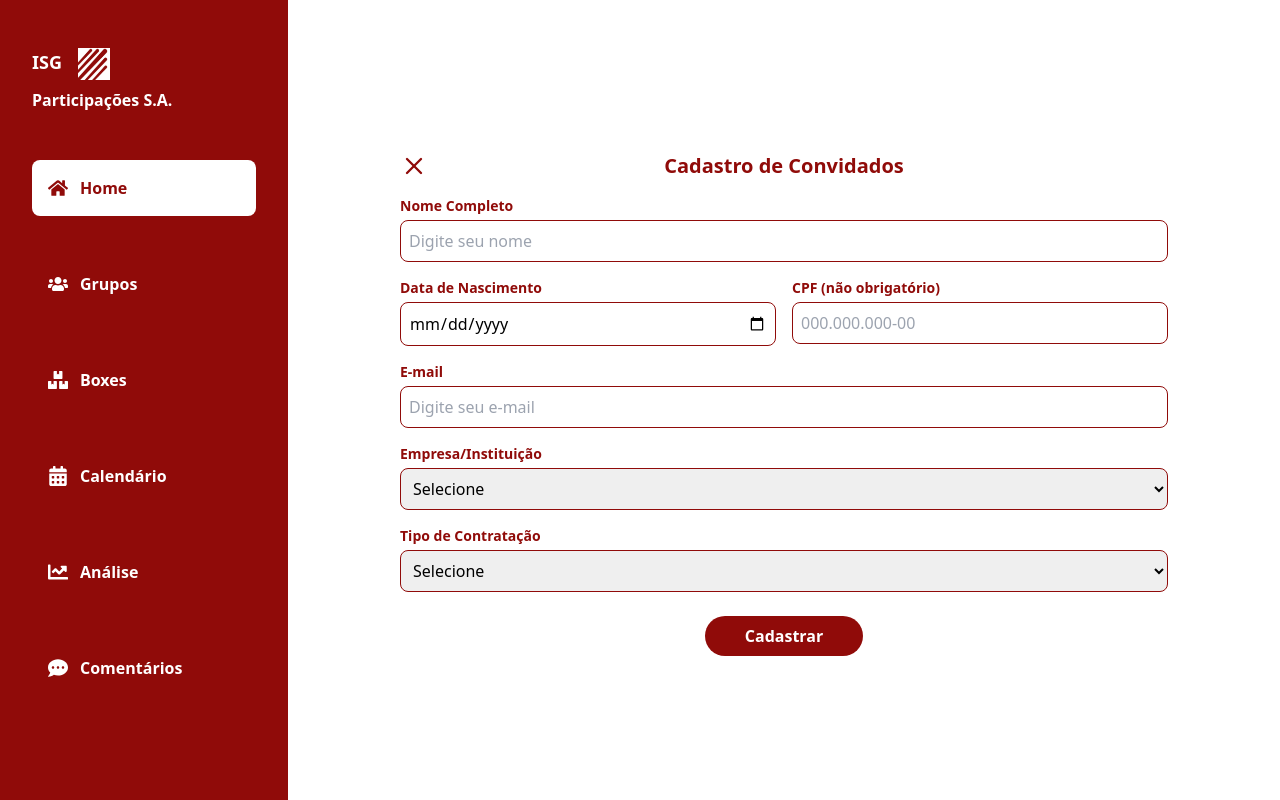
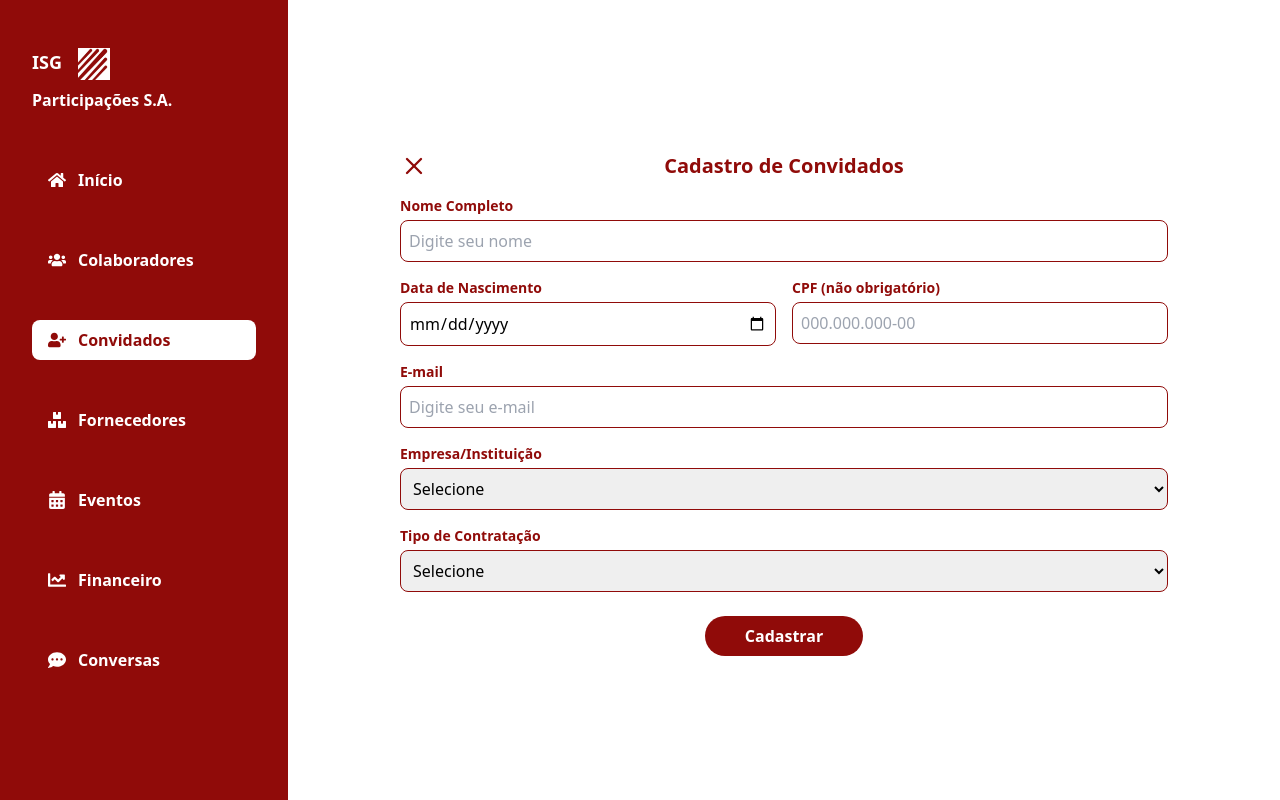
Before and after one commit to gabrielqrzz/projeto-aires, a React (Vite) app: page /cadastroConvidados in a window 1280 px wide. Built offline with nearby package versions, Linux system fonts and the light colour scheme.

Commit message:
Sidebar Arrumada

```diff
--- a/src/App.jsx
+++ b/src/App.jsx
@@ -1,8 +1,8 @@
 import { Routes, Route } from "react-router-dom"
-import GuestRegistration from "./components/GuestRegistration"
+import GuestRegistration from "./components/CadastroConvidados"
 
 import "./index.css"
-import HomePage from "./components/Home"
+import HomePage from "./components/HomePage"
 
 function App() {
   return (
--- a/src/components/GuestRegistration.jsx
+++ b/src/components/CadastroConvidados.jsx
@@ -1,6 +1,6 @@
 import React, { useState } from "react"
 import InputWithLabel from "./InputWithLabel"
-import { X } from "react-feather" // Ícone de fechar (instale react-feather se quiser)
+import { X } from "react-feather"
 import Sidebar from "./Sidebar"
 
 const GuestRegistration = () => {
--- a/src/components/HomePage.jsx
+++ b/src/components/HomePage.jsx
@@ -1,5 +1,12 @@
+import Sidebar from "./Sidebar"
+
 const HomePage = () => {
-  return <h1>home page</h1>
+  return (
+    <div className="flex ">
+      <Sidebar />
+      Homepage
+    </div>
+  )
 }
 
 export default HomePage
--- a/src/components/Sidebar.jsx
+++ b/src/components/Sidebar.jsx
@@ -1,8 +1,9 @@
-import { useState } from "react"
+import { useLocation, useNavigate } from "react-router-dom"
 import SidebarButton from "./SidebarButton"
 import {
   FaHome,
   FaUsers,
+  FaUserPlus,
   FaBoxes,
   FaCalendarAlt,
   FaChartLine,
@@ -10,7 +11,18 @@ import {
 } from "react-icons/fa"
 
 const Sidebar = () => {
-  const [active, setActive] = useState("Home")
+  const navigate = useNavigate()
+  const location = useLocation()
+
+  const menuItems = [
+    { text: "Início", icon: <FaHome />, path: "/" },
+    { text: "Colaboradores", icon: <FaUsers />, path: "/colaboradores" },
+    { text: "Convidados", icon: <FaUserPlus />, path: "/cadastroConvidados" },
+    { text: "Fornecedores", icon: <FaBoxes />, path: "/fornecedores" },
+    { text: "Eventos", icon: <FaCalendarAlt />, path: "/eventos" },
+    { text: "Financeiro", icon: <FaChartLine />, path: "/financeiro" },
+    { text: "Conversas", icon: <FaCommentDots />, path: "/conversas" },
+  ]
 
   return (
     <div className="h-screen min-w-72 bg-brand-red">
@@ -22,42 +34,15 @@ const Sidebar = () => {
         <p className="text-brand-white font-semibold">Participações S.A.</p>
 
         <div className="flex flex-col gap-10 p-2 px-0 pt-10">
-          <SidebarButton
-            icon={<FaHome />}
-            text="Home"
-            active={active === "Home"}
-            onClick={() => setActive("Home")}
-          />
-          <SidebarButton
-            icon={<FaUsers />}
-            text="Grupos"
-            active={active === "Grupos"}
-            onClick={() => setActive("Grupos")}
-          />
-          <SidebarButton
-            icon={<FaBoxes />}
-            text="Boxes"
-            active={active === "Boxes"}
-            onClick={() => setActive("Boxes")}
-          />
-          <SidebarButton
-            icon={<FaCalendarAlt />}
-            text="Calendário"
-            active={active === "Calendário"}
-            onClick={() => setActive("Calendário")}
-          />
-          <SidebarButton
-            icon={<FaChartLine />}
-            text="Análise"
-            active={active === "Análise"}
-            onClick={() => setActive("Análise")}
-          />
-          <SidebarButton
-            icon={<FaCommentDots />}
-            text="Comentários"
-            active={active === "Comentários"}
-            onClick={() => setActive("Comentários")}
-          />
+          {menuItems.map((item) => (
+            <SidebarButton
+              key={item.text}
+              icon={item.icon}
+              text={item.text}
+              active={location.pathname === item.path}
+              onClick={() => navigate(item.path)}
+            />
+          ))}
         </div>
       </div>
     </div>
--- a/src/components/SidebarButton.jsx
+++ b/src/components/SidebarButton.jsx
@@ -1,17 +1,14 @@
-const SidebarButton = ({ icon, text, active = false, onClick }) => {
+const SidebarButton = ({ icon, text, active, onClick }) => {
   return (
-    <div
+    <button
       onClick={onClick}
-      className={`flex items-center gap-3 py-4 px-4 rounded-lg font-semibold cursor-pointer transition-colors select-none
-        ${active ? "bg-brand-white text-brand-red" : "text-brand-white hover:bg-brand-white/10"}`}
+      className={`flex items-center gap-3 px-4 py-2 rounded-lg font-semibold ${
+        active ? "bg-brand-white text-brand-red" : "text-brand-white"
+      }`}
     >
-      <div
-        className={`text-xl ${active ? "text-brand-red" : "text-brand-white"}`}
-      >
-        {icon}
-      </div>
+      <span className="text-lg">{icon}</span>
       {text}
-    </div>
+    </button>
   )
 }
 
```
Also changed, not shown: src/main.jsx (+7 -8 lines).
